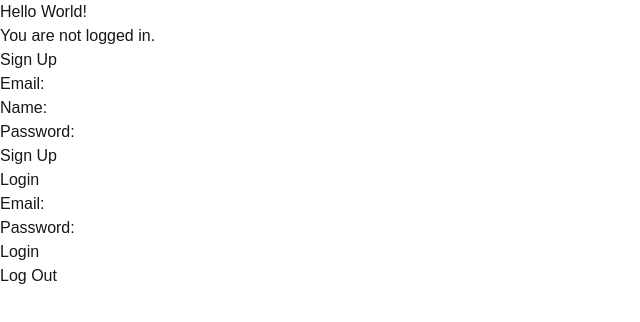
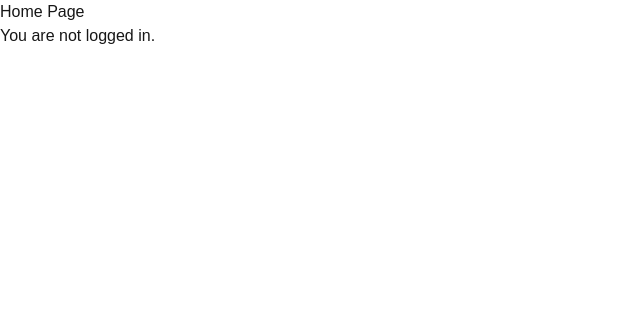
Before and after one commit to hicass/meraki-track, a Next.js app: page / in a window 1280 px wide. Shown: the top 322 px of the page, without its empty margins (0-640 px from the left). Built offline with nearby package versions, Linux system fonts and the light colour scheme; no server answers.

Commit message:
Remove unneeded auth components and add some simple styling

```diff
--- a/src/app/page.tsx
+++ b/src/app/page.tsx
@@ -1,25 +1,26 @@
 'use client';
-import LoginForm from "@/features/auth/LoginForm";
-import LogoutButton from "@/features/auth/LogoutButton";
-import SignUpForm from "@/features/auth/SignUpForm";
-import { useAuth } from "@/context/AuthContext";
+import { FC } from 'react';
 
-export default function Home() {
+import LogoutButton from '@/features/auth/LogoutButton';
+import { useAuth } from '@/context/AuthContext';
+
+const HomePage: FC = () => {
   const { session } = useAuth();
 
   return (
-    <main>
-    <h1>Hello World!</h1>
+    <main className='border flex flex-col items-center justify-center gap-10 min-h-screen'>
+      <h1>Home Page</h1>
 
-    {session ? (
-        <p>Hello {session.user?.user_metadata.name}!</p>
+      {session ? (
+        <section>
+          <p>Hello {session.user?.user_metadata.name}!</p>
+          <LogoutButton />
+        </section>
       ) : (
         <p>You are not logged in.</p>
       )}
-
-    <SignUpForm />
-    <LoginForm />
-    <LogoutButton />
     </main>
   );
 }
+
+export default HomePage;
```
